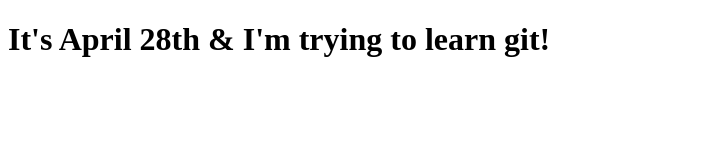
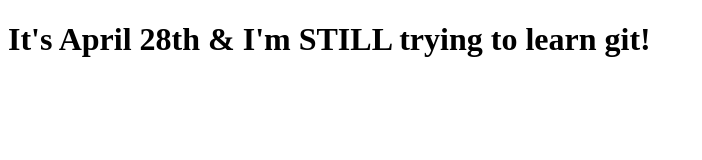
Before and after one commit to m1ewi5/coursera-test, a plain HTML site: page site/index.html in a window 1280 px wide. Shown: the whole page, without its empty margins (0-702 px from the left). Drawn offline with Linux system fonts and the light colour scheme.

Commit message:
modified text again

```diff
--- a/site/index.html
+++ b/site/index.html
@@ -4,6 +4,6 @@
 	<title>Hello Coursera!</title>
 </head>
 <body>
-<h1>It's April 28th & I'm trying to learn git!</h1>
+<h1>It's April 28th & I'm STILL trying to learn git!</h1>
 </body>
 </html>
```
